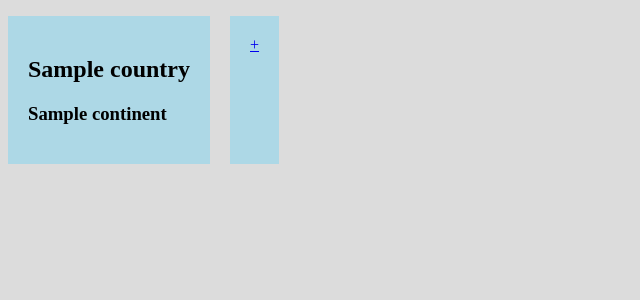
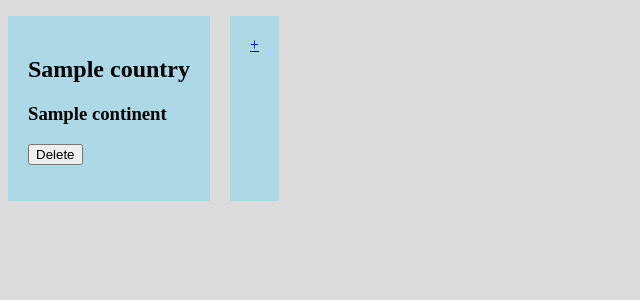
Before and after one commit to mldrenth/travel_bucket_list, a Flask app: page /countries in a window 1280 px wide. Shown: the part 62-362 px from the top of the page, without its empty margins (0-640 px from the left). Run offline with Flask 2, Linux system fonts and the light colour scheme; a database or web service that is not in the repository returns one stand-in record (values such as "Sample title"); some libraries are stand-ins or nearby versions.

Commit message:
Can now delete countries via browser

```diff
--- a/controllers/countries_controller.py
+++ b/controllers/countries_controller.py
@@ -30,3 +30,10 @@ def create_country():
     country = Country(name, continent, want_to_visit, visited)
     country_repository.save(country)
     return redirect('/countries')
+
+#DELETE
+#DELETE '/countries/<id>
+@countries_blueprint.route("/countries/<id>/delete", methods=['POST'])
+def delete_country(id):
+    country_repository.delete(id)
+    return redirect('/countries')
--- a/templates/countries/index.html
+++ b/templates/countries/index.html
@@ -2,7 +2,11 @@
 {% block content %}
 <div class="container">
     {% for country in countries %}
-        <div class="country-div"><h2>{{ country.name }}</h2><h3>{{ country.continent }}</h3></div>
+    <div class="country-div">
+        <h2>{{ country.name }}</h2>
+        <h3>{{ country.continent }}</h3>
+        <div clas="div-buttons"><form class= "country-delete-form" action="/countries/{{country.id}}/delete" method="post"><button>Delete</button></form></div>
+    </div>
     {% endfor %}
     <div class="country-div"><a href="/countries/new">+</a></div>
 </div>
```
